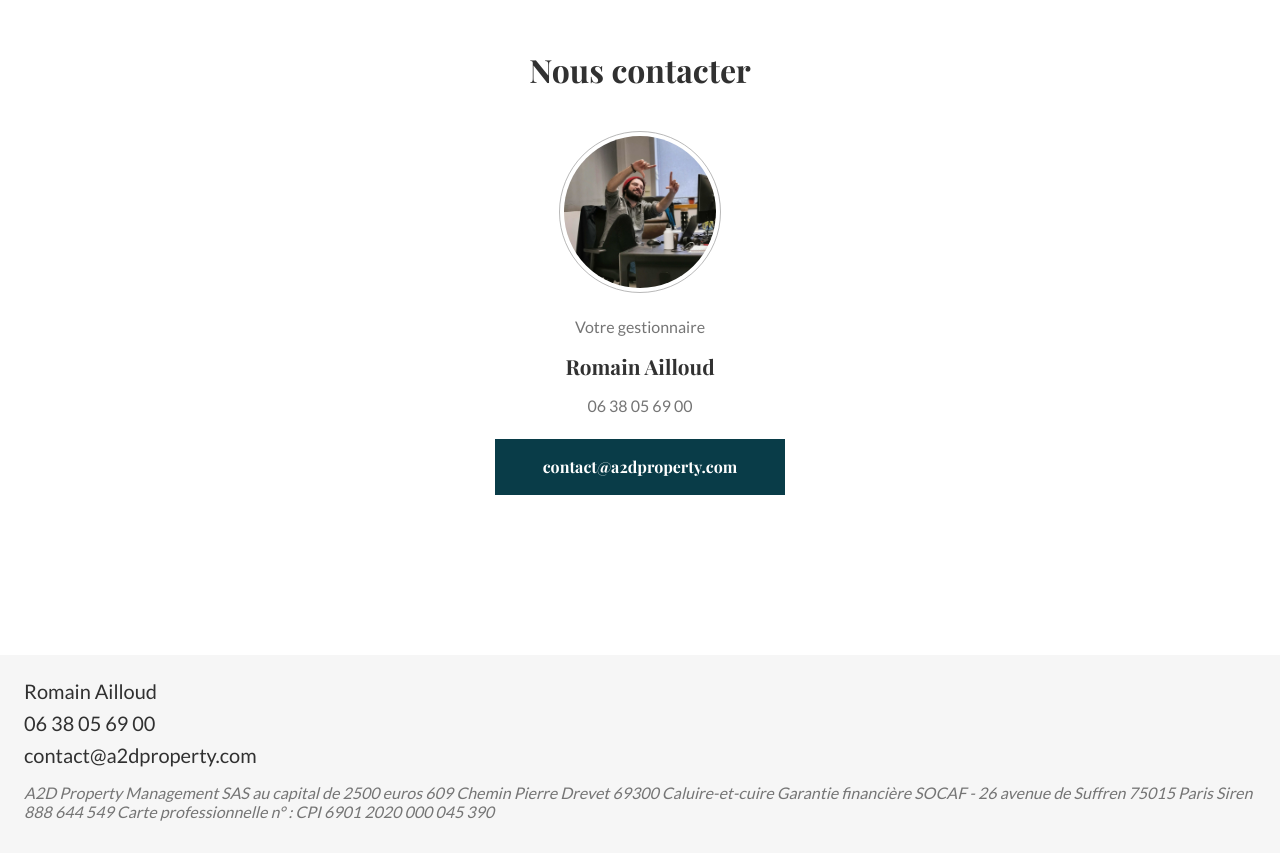
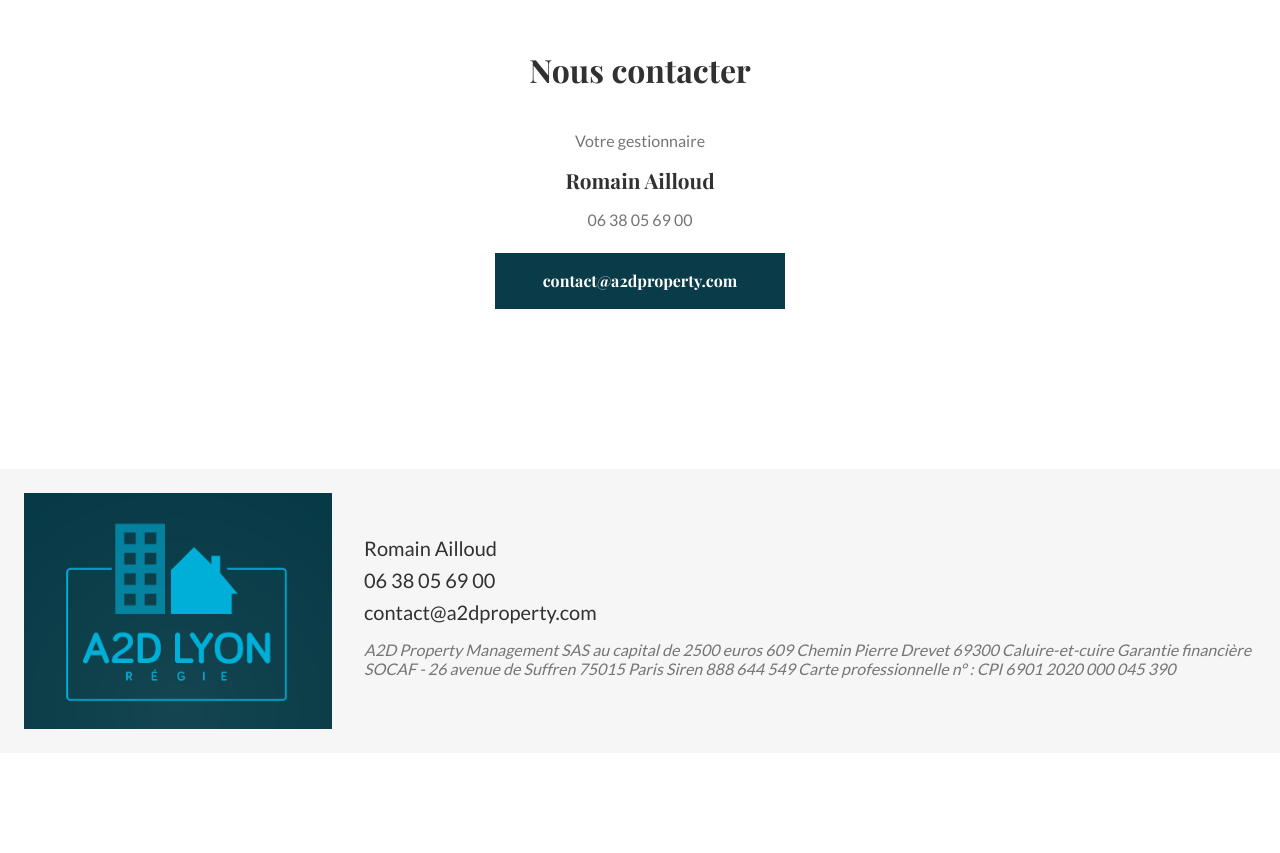
Before and after one commit to A2DProperty/site, a plain HTML site: page index.html in a window 1280 px wide. Shown: the part 4620-5473 px from the top of the page. After the commit the page ends 5373 px from the top, so only its background shows below. Drawn offline with nearby package versions, Linux system fonts and the light colour scheme.

Commit message:
fix: removed picture

```diff
--- a/index.html
+++ b/index.html
@@ -185,9 +185,9 @@
         <div class="txt-aln-ctr">
             <h2 class="margin-bottom-5">Nous contacter</h2>
 
-            <div class="profile-container margin-auto margin-bottom-3">
+<!--             <div class="profile-container margin-auto margin-bottom-3">
                 <img src="./Assets/Images/profile.jpeg" alt="" class="profile">
-            </div>
+            </div> -->
 
             <p class="margin-bottom-2">Votre gestionnaire</p>
             <h3>Romain Ailloud</h3>
@@ -197,7 +197,7 @@
     </div>
 
     <div class="footer row col-xs padding-4 aln-ctr">
-<!--         <img src="./Assets/Images/logo.png" alt=""> -->
+        <img src="./Assets/Images/logo.png" alt="">
         <div>
             <div class="margin-bottom-2">
                 <p>Romain Ailloud</p>
```
